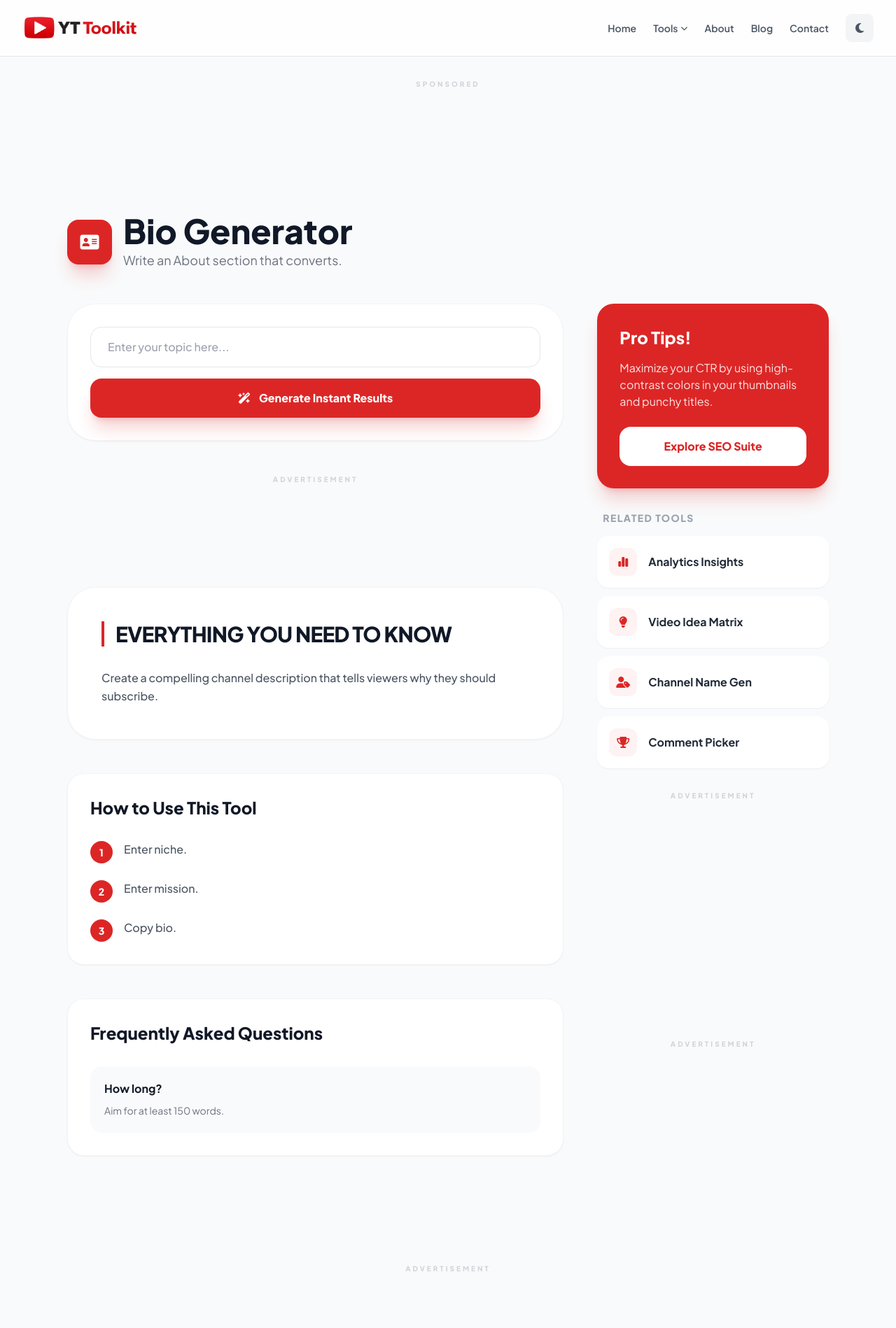
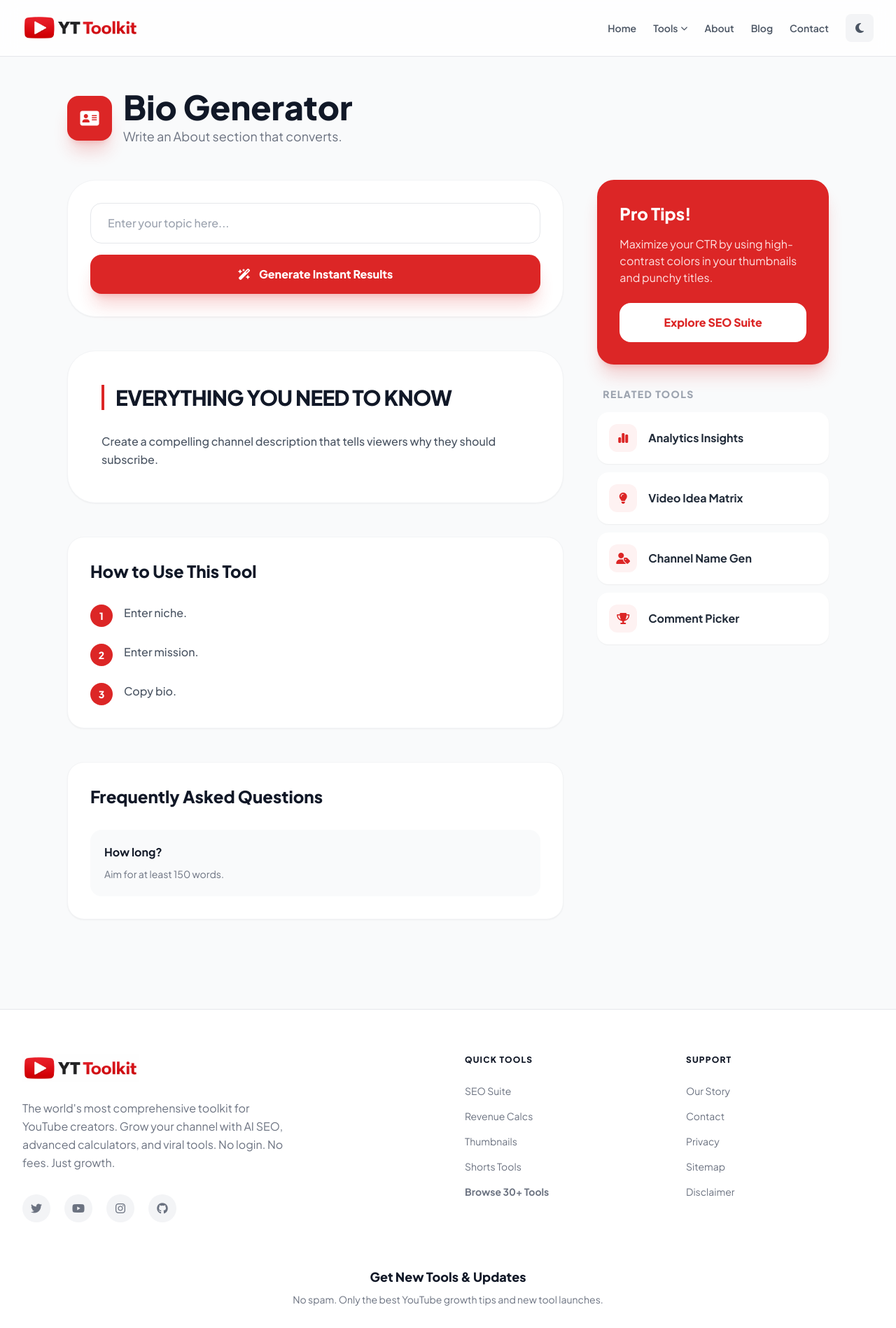
Before and after one commit to nomanafridi941-ops/YT-Toolkit, a React (Vite) app: page /tool/bio-generator in a window 1280 px wide. Shown: the top 1898 px of the page at 70% size. Built offline with nearby package versions, Linux system fonts and the light colour scheme.

Commit message:
chore: remove all ad placeholders and ad slots from site

```diff
--- a/App.tsx
+++ b/App.tsx
@@ -2,7 +2,6 @@
 import React from 'react';
 import { BrowserRouter as Router, Routes, Route } from 'react-router-dom';
 import Header from './components/Header';
-import AdPlaceholder from './components/AdPlaceholder';
 import Home from './pages/Home';
 import ToolsList from './pages/ToolsList';
 import Footer from './components/Footer';
@@ -16,11 +15,7 @@ const App: React.FC = () => {
     <Router>
       <div className="flex flex-col min-h-screen transition-theme">
         <Header />
-        <div className="hidden md:block">
-          <div className="max-w-7xl mx-auto px-4 sm:px-6 lg:px-8">
-            <AdPlaceholder type="banner" label="Sponsored" />
-          </div>
-        </div>
+        {/* Ads removed */}
 
         <main className="flex-grow">
           <Routes>
--- a/components/Footer.tsx
+++ b/components/Footer.tsx
@@ -2,7 +2,6 @@
 import React from 'react';
 import { Logo, APP_NAME } from '../constants';
 import EmailCapture from './EmailCapture';
-import AdPlaceholder from './AdPlaceholder';
 
 const Footer: React.FC = () => {
   return (
@@ -59,12 +58,7 @@ const Footer: React.FC = () => {
           <p className="text-gray-500 dark:text-gray-400 text-sm mb-2 text-center">No spam. Only the best YouTube growth tips and new tool launches.</p>
           <EmailCapture />
         </div>
-        {/* Social Bar Ad (non-intrusive) */}
-        <div className="w-full flex justify-center my-6">
-          <div className="max-w-xs w-full px-2">
-            <AdPlaceholder type="social" className="w-full" />
-          </div>
-        </div>
+        {/* social ad removed */}
         <div className="border-t border-gray-100 dark:border-slate-800 pt-8 flex flex-col md:flex-row justify-between items-center gap-4">
           <p className="text-gray-400 dark:text-gray-500 text-xs text-center md:text-left">
             © {new Date().getFullYear()} {APP_NAME}. Built for the creator economy. Not affiliated with YouTube.
--- a/pages/Home.tsx
+++ b/pages/Home.tsx
@@ -5,7 +5,6 @@ import ToolCard from '../components/ToolCard';
 import ABHeadline from '../components/ABHeadline';
 import TestimonialCard from '../components/TestimonialCard';
 import ConversionBanner from '../components/ConversionBanner';
-import AdPlaceholder from '../components/AdPlaceholder';
 import { updateMetaTags } from '../utils/seo';
 
 const Home: React.FC = () => {
@@ -45,9 +44,7 @@ const Home: React.FC = () => {
               {/* Conversion Banner */}
               <div className="max-w-5xl mx-auto px-4">
                 <ConversionBanner />
-                <div className="mx-auto max-w-3xl px-4">
-                  <AdPlaceholder type="small" className="mx-auto my-4" />
-                </div>
+                {/* ad removed */}
               </div>
         <div className="max-w-6xl mx-auto text-center relative z-10">
           <div className="inline-flex items-center gap-2 px-5 py-2.5 rounded-full bg-red-50 dark:bg-red-900/20 text-red-600 dark:text-red-400 text-[11px] font-black uppercase tracking-widest mb-6 border border-red-100 dark:border-red-900/30 shadow-sm">
@@ -181,7 +178,7 @@ const Home: React.FC = () => {
           <i className="fa-solid fa-chart-line absolute -bottom-10 -left-10 text-[180px] text-white opacity-5 -rotate-12"></i>
         </section>
 
-        <AdPlaceholder type="banner" className="mt-12 mb-24" />
+        {/* ad removed */}
       </div>
     </div>
   );
--- a/pages/SimplePage.tsx
+++ b/pages/SimplePage.tsx
@@ -1,6 +1,5 @@
 
 import React, { useEffect } from 'react';
-import AdPlaceholder from '../components/AdPlaceholder';
 import { updateMetaTags } from '../utils/seo';
 
 interface SimplePageProps {
@@ -20,11 +19,11 @@ const SimplePage: React.FC<SimplePageProps> = ({ title, content }) => {
     <div className="bg-gray-50 dark:bg-slate-900 min-h-screen transition-colors duration-300">
       <div className="max-w-4xl mx-auto px-4 py-20">
         <h1 className="text-5xl font-black text-gray-900 dark:text-white mb-10 tracking-tight">{title}</h1>
-        <AdPlaceholder type="banner" className="mb-8" />
+        {/* ad removed */}
         <div className="prose prose-red dark:prose-invert max-w-none text-gray-600 dark:text-gray-400 space-y-8 bg-white dark:bg-slate-800 p-10 rounded-[40px] border border-gray-100 dark:border-slate-700 shadow-xl">
           {content}
         </div>
-        <AdPlaceholder type="banner" className="mt-10" />
+        {/* ad removed */}
       </div>
     </div>
   );
--- a/pages/Sitemap.tsx
+++ b/pages/Sitemap.tsx
@@ -1,6 +1,5 @@
 
 import React, { useEffect } from 'react';
-import AdPlaceholder from '../components/AdPlaceholder';
 import { TOOLS } from '../constants';
 import { ToolCategory } from '../types';
 import { updateMetaTags } from '../utils/seo';
@@ -23,7 +22,7 @@ const Sitemap: React.FC = () => {
           <p className="text-gray-500 dark:text-gray-400 font-medium">A complete list of all pages and tools on YTToolKitPro.</p>
         </div>
 
-        <AdPlaceholder type="banner" className="mb-10" />
+        {/* ad removed */}
 
         <div className="space-y-12">
           {/* Main Pages */}
@@ -81,7 +80,7 @@ const Sitemap: React.FC = () => {
           </section>
         </div>
 
-        <AdPlaceholder type="banner" className="mt-12" />
+        {/* ad removed */}
       </div>
     </div>
   );
--- a/pages/ToolDetail.tsx
+++ b/pages/ToolDetail.tsx
@@ -3,7 +3,6 @@
 import React, { useEffect } from 'react';
 import { useParams } from 'react-router-dom';
 import { TOOLS } from '../constants';
-import AdPlaceholder from '../components/AdPlaceholder';
 import ThumbnailTool from '../tools/ThumbnailTool';
 import CalculatorTool from '../tools/CalculatorTool';
 import TemplateTool from '../tools/TemplateTool';
@@ -106,7 +105,7 @@ const ToolDetail: React.FC = () => {
           <div className="lg:col-span-8 space-y-12">
             <section>{renderToolUI()}</section>
 
-                          <AdPlaceholder type="banner" className="mb-8" />
+                          {/* ad removed */}
 
 
             {/* Rich SEO Content Section */}
@@ -162,12 +161,11 @@ const ToolDetail: React.FC = () => {
               </div>
             </div>
 
-            <AdPlaceholder type="vertical160" className="mb-4" />
-            <AdPlaceholder type="sidebar" />
+            {/* ads removed */}
           </aside>
           </div>
 
-          <AdPlaceholder type="banner" className="mt-12" />
+          {/* ad removed */}
       </div>
     </div>
   );
--- a/pages/ToolsList.tsx
+++ b/pages/ToolsList.tsx
@@ -4,7 +4,6 @@ import { useParams } from 'react-router-dom';
 import { TOOLS } from '../constants';
 import { ToolCategory } from '../types';
 import ToolCard from '../components/ToolCard';
-import AdPlaceholder from '../components/AdPlaceholder';
 import { updateMetaTags } from '../utils/seo';
 
 const ToolsList: React.FC = () => {
@@ -81,11 +80,11 @@ const ToolsList: React.FC = () => {
       {/* Sidebar-style ad for tools pages (visible on md+) */}
       <div className="hidden md:flex justify-center mb-12">
         <div className="w-[300px]">
-          <AdPlaceholder type="sidebar" label="Sponsored" />
+          {/* ad removed */}
         </div>
       </div>
 
-      <AdPlaceholder type="banner" className="mb-12" />
+      {/* ad removed */}
 
       <div className="tool-grid">
         {filteredTools.map(tool => (
```
